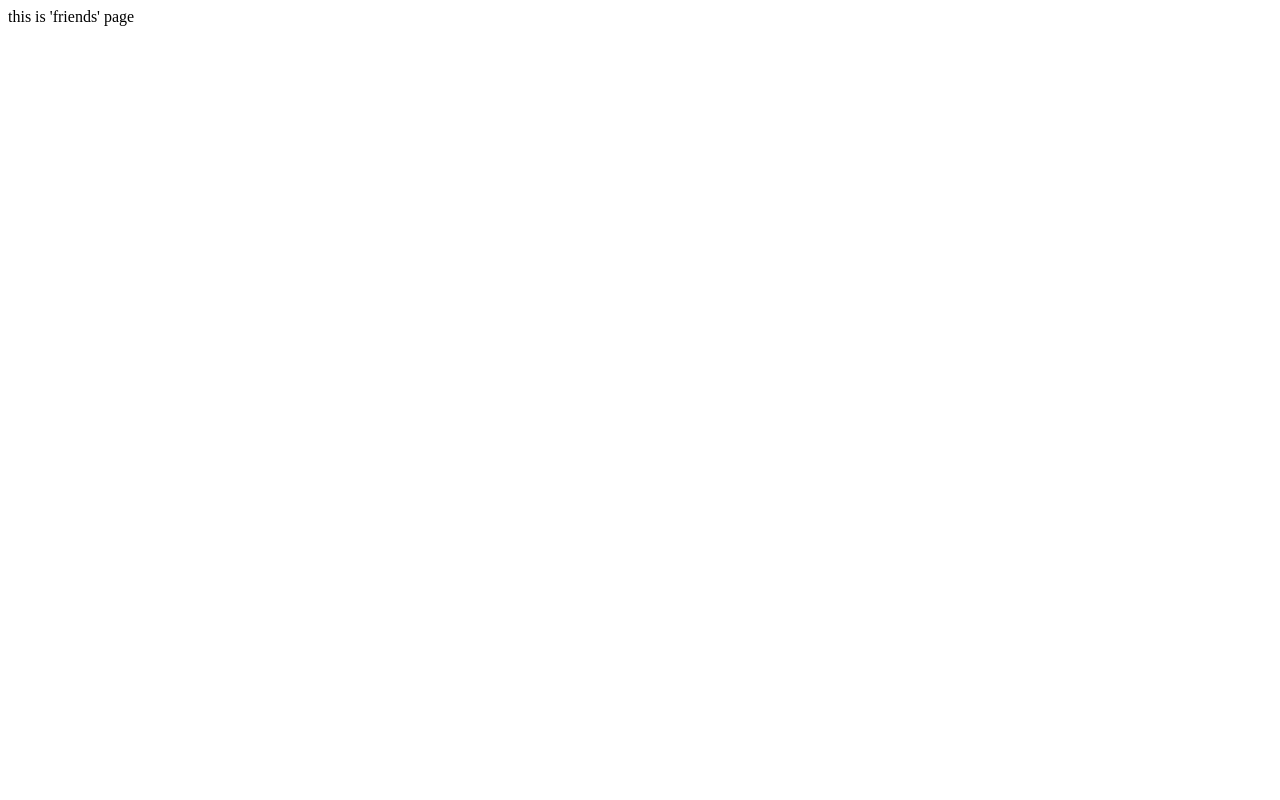
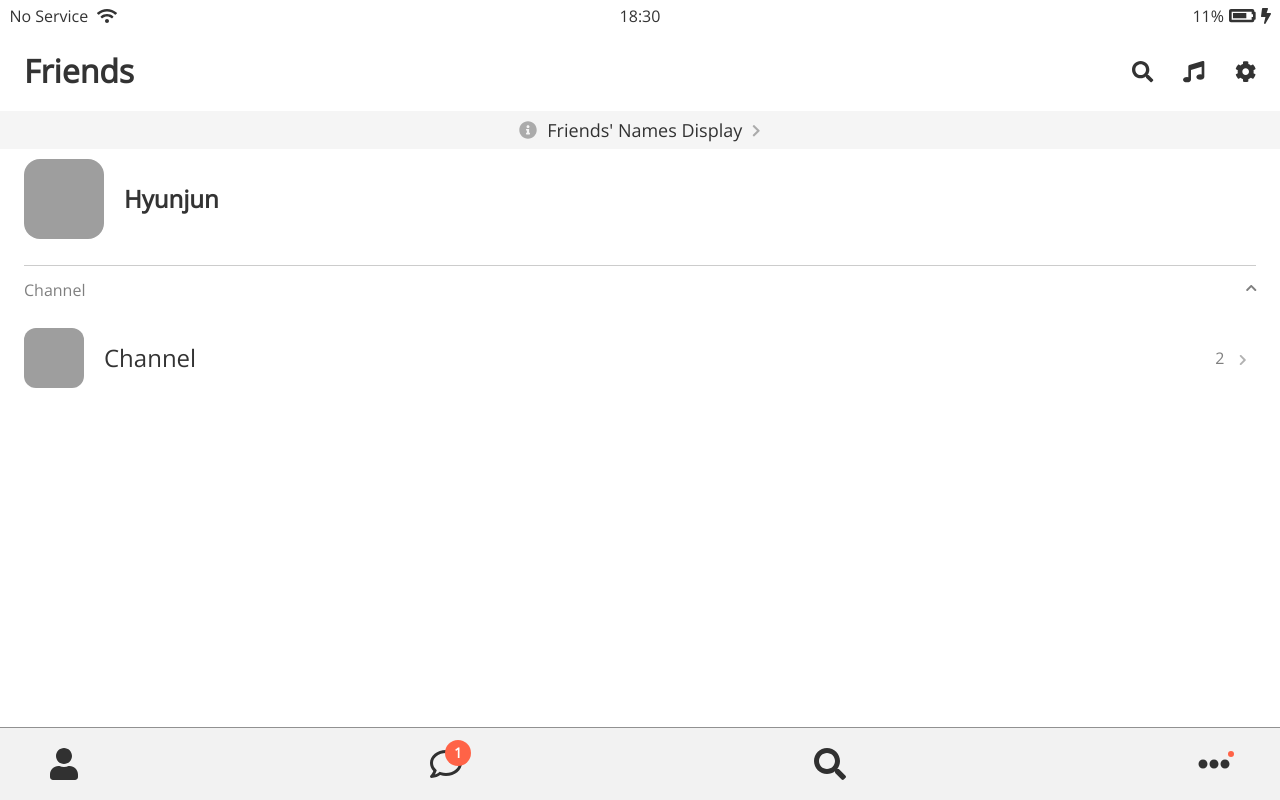
Before and after one commit to mongtank/cocoa, a plain HTML site: page friends.html in a window 1280 px wide. Drawn offline with nearby package versions, Linux system fonts and the light colour scheme; grey boxes are pictures that could not be loaded.

Commit message:
friends page update

```diff
--- /dev/null
+++ b/css/component/navi-bar.css
@@ -0,0 +1,44 @@
+.navi {
+  background-color: rgba(0, 0, 0, 0.05);
+  padding: 20px 50px;
+  border-top: 1px solid rgba(0, 0, 0, 0.4);
+  bottom: 0;
+  position: fixed;
+  width: 100%;
+  box-sizing: border-box;
+}
+
+.navi__ul {
+  display: flex;
+  align-items: center;
+  justify-content: space-between;
+}
+
+.navi__link {
+  position: relative;
+}
+
+.navi__notification {
+  background-color: tomato;
+  color: white;
+  width: 26px;
+  height: 26px;
+  border-radius: 50%;
+  display: flex;
+  justify-content: center;
+  align-items: center;
+  font-size: 14px;
+  font-weight: bold;
+  position: absolute;
+  bottom: 15px;
+  left: 15px;
+}
+.navi__point {
+  background-color: tomato;
+  width: 6px;
+  height: 6px;
+  border-radius: 50%;
+  position: absolute;
+  bottom: 24px;
+  left: 30px;
+}
--- /dev/null
+++ b/css/component/screen-header.css
@@ -0,0 +1,13 @@
+.screen-header {
+  display: flex;
+  justify-content: space-between;
+  align-items: center;
+  padding: var(--horizontal-space);
+}
+.screen-header__title {
+  font-size: 32px;
+  font-weight: 900;
+}
+.screen-header__icons span {
+  margin-left: 26px;
+}
--- /dev/null
+++ b/css/component/user-component.css
@@ -0,0 +1,45 @@
+.user-component {
+  justify-content: space-between;
+}
+
+.user-component,
+.user-component__column:first-child {
+  display: flex;
+  align-items: center;
+}
+
+.user-component__avatar {
+  width: 70px;
+  height: 70px;
+  border-radius: 20%;
+  margin-right: 20px;
+}
+
+.user-component__title {
+  font-size: 24px;
+  font-weight: 900;
+}
+
+.user-component__subtitle {
+  font-size: 16px;
+  margin-top: 8px;
+  color: rgba(0, 0, 0, 0.4);
+}
+
+.user-component__avatar--xl {
+  width: 80px;
+  height: 80px;
+}
+
+.user-component__avatar--sm {
+  width: 60px;
+  height: 60px;
+}
+
+.user-component__title--not-bold {
+  font-weight: lighter;
+}
+
+.user-component__column:last-child {
+  color: rgba(0, 0, 0, 0.5);
+}
--- a/css/reset.css
+++ b/css/reset.css
@@ -126,3 +126,7 @@ table {
 input:focus {
   outline: none;
 }
+a {
+  color: inherit;
+  text-decoration: none;
+}
--- /dev/null
+++ b/css/screen/friends.css
@@ -0,0 +1,32 @@
+#friends-display-link {
+  display: flex;
+  width: 100%;
+  justify-content: center;
+  align-items: center;
+  background-color: rgba(0, 0, 0, 0.04);
+  padding: 10px 0px;
+  font-size: 18px;
+  margin-bottom: 10px;
+}
+
+.fa-info-circle,
+.fa-chevron-right {
+  color: rgba(0, 0, 0, 0.3);
+  margin: 0px 10px;
+}
+
+.friends-screen {
+  padding: 0px var(--horizontal-space);
+}
+
+.friends-screen__channel {
+  margin-top: 26px;
+  border-top: 1px solid rgba(0, 0, 0, 0.2);
+  padding-top: 16px;
+}
+.friends-screen__channel-header {
+  margin-bottom: 30px;
+  display: flex;
+  justify-content: space-between;
+  color: rgba(0, 0, 0, 0.5);
+}
--- a/css/style.css
+++ b/css/style.css
@@ -1,9 +1,16 @@
 @import url("https://fonts.googleapis.com/css2?family=Open+Sans&display=swap");
 @import "reset.css";
+@import "variable.css";
+
 @import "component/status-bar.css";
-@import "variable.css";
+@import "component/navi-bar.css";
+@import "component/screen-header.css";
+@import "component/user-component.css";
+
 @import "screen/login.css";
+@import "screen/friends.css";
 
 body {
   font-family: "Open Sans", sans-serif;
+  color: rgba(0, 0, 0, 0.8);
 }
--- a/css/variable.css
+++ b/css/variable.css
@@ -1,3 +1,4 @@
 :root {
   --yellow: #fae100;
+  --horizontal-space: 24px;
 }
--- a/friends.html
+++ b/friends.html
@@ -1 +1,108 @@
-this is 'friends' page
+<!DOCTYPE html>
+<html lang="en">
+<head>
+    <link rel="stylesheet" href="css/style.css">
+    <meta charset="UTF-8">
+    <meta http-equiv="X-UA-Compatible" content="IE=edge">
+    <meta name="viewport" content="width=device-width, initial-scale=1.0">
+    <title>Friends-Cocoa Talk </title>
+</head>
+<body>
+    <div class='status--bar'r>
+        <div class='status--bar__column'>
+            <span>No Service</span>
+            <i class="fas fa-wifi"></i>
+        </div>
+        <div class='status--bar__column'>
+            <span>18:30</span>
+        </div>
+        <div class='status--bar__column'>
+            <span>11%</span>
+            <i class="fas fa-battery-three-quarters fa-lg"></i>
+            <i class="fas fa-bolt"></i>
+        </div>
+    </div>
+
+    <header class="screen-header">
+        <h1 class="screen-header__title">Friends</h1>
+        <div class="screen-header__icons">
+            <span>
+                <i class="fas fa-search fa-lg"></i>
+            </span>
+            <span>
+                <i class="fas fa-music fa-lg"></i>
+            </span>
+            <span>
+                <i class="fas fa-cog fa-lg"></i>
+            </span>
+        </div>
+    </header>
+
+    <a id='friends-display-link'>
+        <i class="fas fa-info-circle"></i>
+        Friends' Names Display
+        <i class="fas fa-chevron-right fa-xs"></i>
+    </a>
+
+    <main class="friends-screen">
+        <div class='user-component'>
+            <div class="user-component__column">
+                <img src="https://encrypted-tbn0.gstatic.com/images?q=tbn:ANd9GcR4YQ0UiVE9s4Fa4xG7gtZCuseBHVItx8baoQ&usqp=CAU" class="user-component__avatar user-component__avatar--xl">
+                <div class="user-compoent__text">
+                    <h4 class="user-component__title">Hyunjun</h4>
+                    <!--<h6 class="user-component__subtitle">something something</h6>-->
+                </div>
+            </div>
+            <div class="user-component__column"></div>
+        </div>
+        <div class="friends-screen__channel">
+            <div class="friends-screen__channel-header">
+                <span>Channel</span>
+                <i class="fas fa-chevron-up fa-xs"></i>
+            </div>
+        </div>
+        <div class='user-component'>
+            <div class="user-component__column">
+                <img src="https://encrypted-tbn0.gstatic.com/images?q=tbn:ANd9GcR4YQ0UiVE9s4Fa4xG7gtZCuseBHVItx8baoQ&usqp=CAU" class="user-component__avatar user-component__avatar--sm">
+                <div class="user-compoent__text">
+                    <h4 class="user-component__title user-component__title--not-bold">Channel</h4>
+                </div>
+            </div>
+            <div class="user-component__column">
+                <span>2</span>
+                <i class="fas fa-chevron-right fa-xs"></i>
+            </div>
+        </div>
+    </main>
+
+    <nav class='navi'>
+        <ul class='navi__ul'>
+            <li class='navi__li'>
+                <a class='navi__link' href="friends.html">
+                    <i class="fas fa-user fa-2x"></i>
+                </a>
+            </li>
+            <li class='navi__li'>
+                <a class='navi__link' href="#">
+                    <span class='navi__notification'>1</span>
+                    <i class="far fa-comment fa-2x"></i></i>
+                </a>
+            </li>
+            <li class='navi__li'>
+                <a class='navi__link' href="#">
+                    <i class="fas fa-search fa-2x"></i>
+                </a>
+            </li>
+            <li class='navi__li'>
+                <a class='navi__link' href="#">
+                    <div class="navi__point"></div>
+                    <i class="fas fa-ellipsis-h fa-2x"></i>
+                </a>
+            </li>
+        </ul>
+    </nav>
+
+
+    <script defer src="https://use.fontawesome.com/releases/v5.15.4/js/all.js" integrity="sha384-rOA1PnstxnOBLzCLMcre8ybwbTmemjzdNlILg8O7z1lUkLXozs4DHonlDtnE7fpc" crossorigin="anonymous"></script>
+</body>
+</html>
```
Also changed, not shown: index.html (+1 -1 lines).
